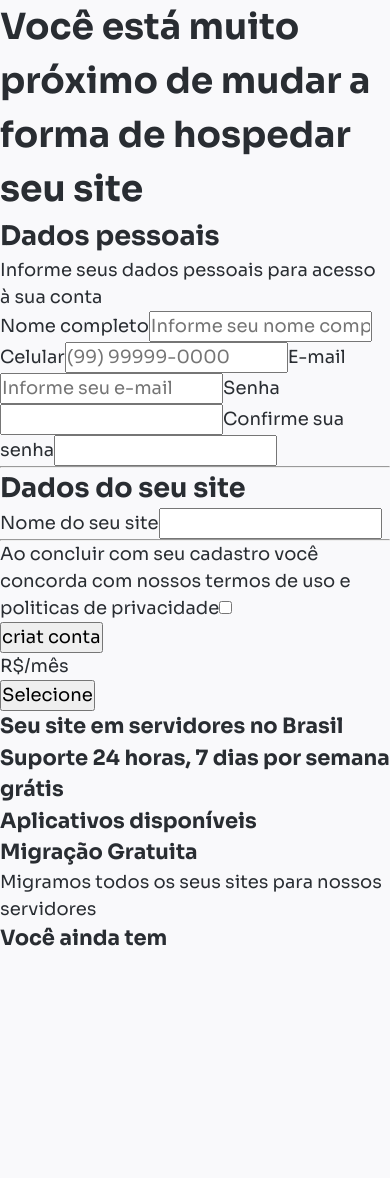
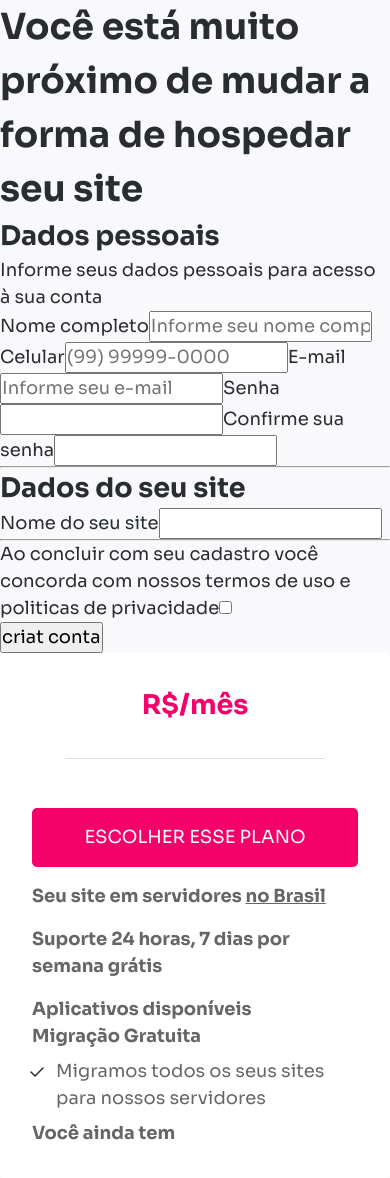
Before and after one commit to sidneyfrancois/desafio-adoorei, a Vue app: page /register in a window 390 px wide. Before the commit the page ends 955 px from the top, so only its background shows below. Built offline with nearby package versions, Linux system fonts and the light colour scheme.

Commit message:
style: add responsivity in PlanShow component and style in plan card

```diff
--- a/src/Views/PlanShow.vue
+++ b/src/Views/PlanShow.vue
@@ -130,7 +130,7 @@ function handleSelectPlan(id) {
 </template>
 <style>
 main {
-  padding: 4rem;
+  background-color: var(--default-background);
 }
 
 .plans-header {
@@ -141,7 +141,6 @@ main {
 
   padding: 1rem;
   text-align: center;
-  width: 70%;
 }
 
 .plans-header label {
@@ -151,7 +150,21 @@ main {
 
 .plans-even-columns {
   display: grid;
-  grid-auto-flow: column;
-  grid-auto-columns: 1fr;
+  gap: 1.8rem;
+}
+
+@media (min-width: 50rem) {
+  .plans-even-columns {
+    grid-auto-flow: column;
+    grid-auto-columns: 1fr;
+  }
+
+  .plans-header {
+    width: 70%;
+  }
+
+  main {
+    padding: 4rem;
+  }
 }
 </style>
--- a/src/components/Plan.vue
+++ b/src/components/Plan.vue
@@ -17,41 +17,117 @@ defineProps({
 });
 </script>
 <template>
+  <div class="plan-container">
     <div v-if="isMostUsed">mais usado</div>
     <h2>{{ name }}</h2>
-  <p v-if="isFree">{{ price }}</p>
-  <p v-else>R${{ price }}/mês</p>
-  <p>{{ description }}</p>
-  <p>{{ targetAudience }}</p>
-  <button @click="$emit('selectPlan', id)">Selecione</button>
+    <h2 v-if="isFree" class="price-tag">{{ price }}</h2>
+    <h2 v-else class="price-tag">R${{ price }}/mês</h2>
+    <p class="description">{{ description }}</p>
+    <p class="target-audience">{{ targetAudience }}</p>
+    <button class="btn-select-plan" @click="$emit('selectPlan', id)">
+      escolher esse plano
+    </button>
+    <div class="features">
       <div v-if="isFree">
-    <h3>Seu site em servidores <label>no Estados Unidos</label></h3>
+        <h4>Seu site em servidores <label>no Estados Unidos</label></h4>
       </div>
       <div v-else>
-    <h3>Seu site em servidores <label>no Brasil</label></h3>
+        <h4>Seu site em servidores <label>no Brasil</label></h4>
       </div>
       <ul>
         <li v-for="features in planFeatures">
           {{ features }}
         </li>
       </ul>
-  <h3>Suporte 24 horas, 7 dias por semana grátis</h3>
-  <h3>Aplicativos disponíveis</h3>
+      <h4 class="support-description">
+        Suporte 24 horas, 7 dias por semana grátis
+      </h4>
+      <h4>Aplicativos disponíveis</h4>
       <ul>
         <li v-for="app in applicationsAvailable">
           {{ app }}
         </li>
       </ul>
       <div v-if="!isFree">
-    <h3>Migração Gratuita</h3>
+        <h4>Migração Gratuita</h4>
         <ul>
           <li>Migramos todos os seus sites para nossos servidores</li>
         </ul>
       </div>
-  <h3>Você ainda tem</h3>
+      <h4>Você ainda tem</h4>
       <ul>
         <li v-for="plus in additionalFeatures">
           {{ plus }}
         </li>
       </ul>
+    </div>
+  </div>
 </template>
+<style>
+.plan-container {
+  display: flex;
+  flex-direction: column;
+  align-items: center;
+
+  text-align: center;
+  color: var(--default-plan-title-color);
+  background-color: white;
+  border-radius: 5px;
+  padding: 2rem;
+}
+
+.price-tag {
+  color: var(--default-red);
+  /* padding-bottom: 0.5rem; */
+}
+
+.description {
+  font-size: 0.8em;
+  width: 80%;
+  line-height: 2;
+  padding: 1rem 0;
+  border-bottom: 1px solid var(--default-line-color);
+}
+
+.target-audience {
+  padding: 1rem 0;
+  border-bottom: 1px solid var(--default-line-color);
+}
+
+.btn-select-plan {
+  background-color: var(--default-red);
+  color: var(--default-white);
+  border: none;
+  padding: 1rem;
+  width: 100%;
+  border-radius: 5px;
+  margin: 1rem 0;
+  text-transform: uppercase;
+}
+
+.features {
+  text-align: initial;
+}
+
+.features ul {
+  list-style: none;
+  padding-left: 1.2rem;
+}
+
+.features li {
+  list-style-image: url("@/assets/list-item-icon.svg");
+  padding-left: 0.3rem;
+}
+
+.features li {
+  margin: 0.5rem 0;
+}
+
+.features label {
+  text-decoration: underline;
+}
+
+.support-description {
+  margin: 1rem 0;
+}
+</style>
--- a/src/reset.css
+++ b/src/reset.css
@@ -7,6 +7,9 @@
   --default-border-color: hsla(219, 18%, 39%, 0.5);
   --default-red-background: var(--default-red);
   --default-background: hsla(240, 25%, 98%, 1);
+  --default-plan-title-color: hsla(0, 0%, 40%, 1);
+
+  --default-line-color: hsla(0, 0%, 77%, 0.5);
 
   --background-login-container: var(--default-red-background);
   --login-container-border-color: hsla(220, 32%, 93%, 1);
```
Also changed, not shown: src/assets/list-item-icon.svg (added). Lines whose indentation alone changed are shown as unchanged.
